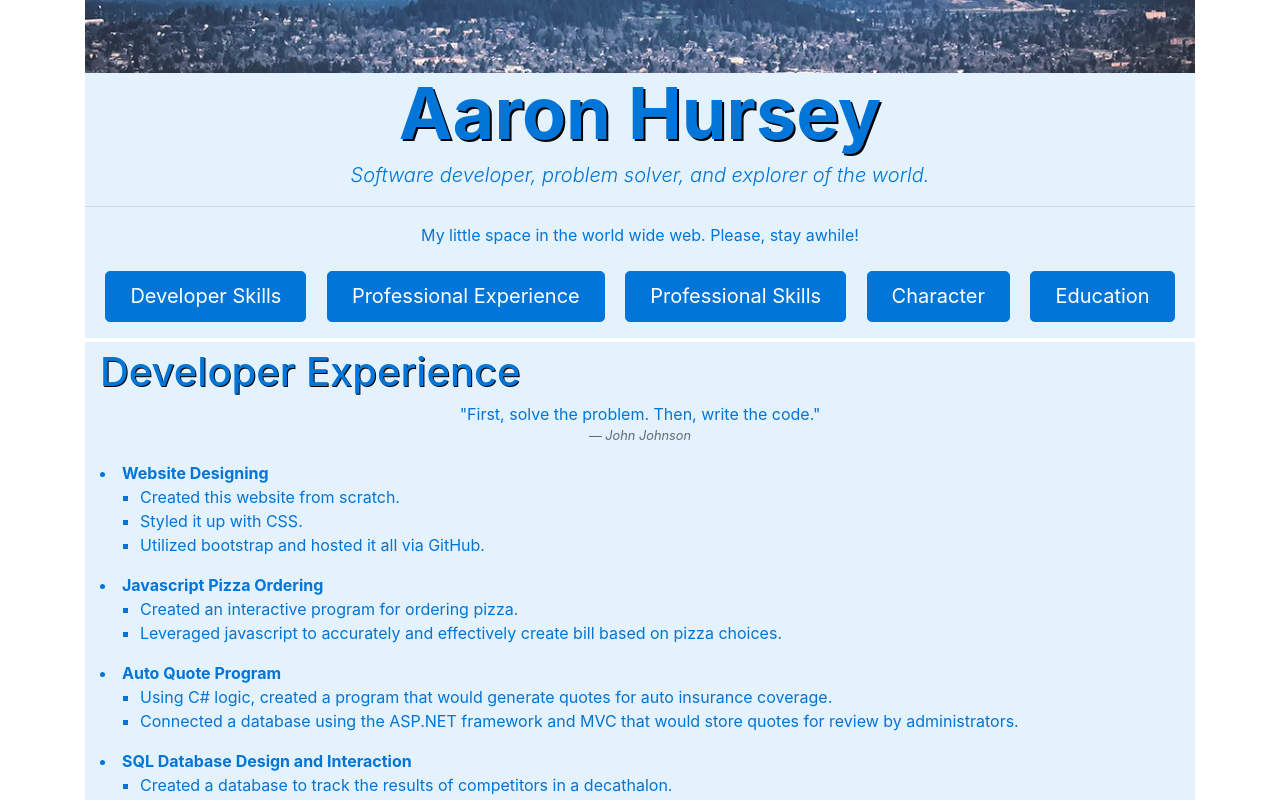
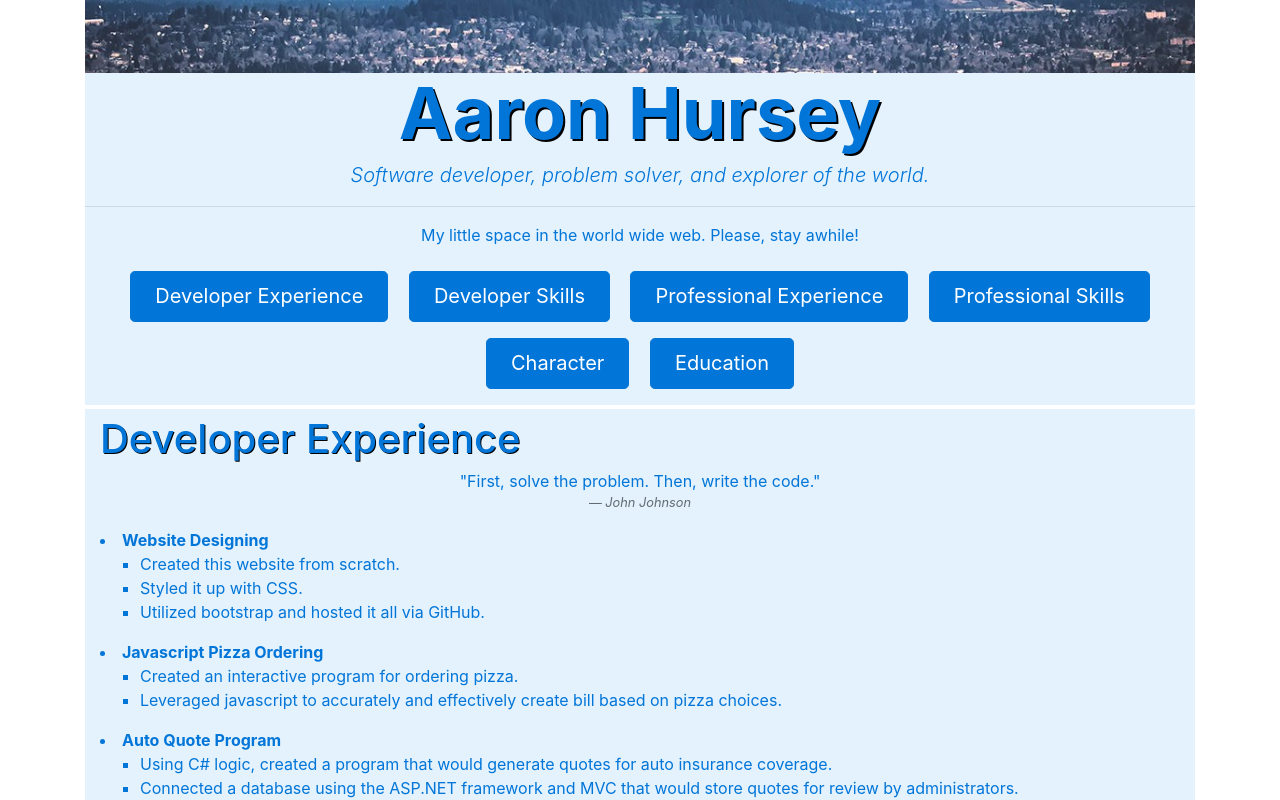
Before and after one commit to ahursey/ahursey.github.io, a plain HTML site: page index.html in a window 1280 px wide. Shown: the part 300-1100 px from the top of the page. Drawn offline with nearby package versions, Linux system fonts and the light colour scheme; a script that the page names is missing.

Commit message:
Added developer experience buttons/anchors

```diff
--- a/index.html
+++ b/index.html
@@ -77,6 +77,11 @@
     <!--/Drop Down NavBar Code-->
 
                       <li class="nav-item">
+                          <a class="nav-link" href="#DevExp" role="button" aria-haspopup="true" aria-expanded="false">
+                              Developer Experience
+                          </a>
+                      </li>
+                      <li class="nav-item">
                           <a class="nav-link" href="#DevSkills" role="button" aria-haspopup="true" aria-expanded="false">
                               Developer Skills
                           </a>
@@ -113,6 +118,7 @@
               <p class="lead font-italic">Software developer, problem solver, and explorer of the world.</p>
               <hr class="mt-2">
               <p>My little space in the world wide web. Please, stay awhile!</p>
+              <a class="btn btn-primary btn-lg m-2" href="#DevExp" role="button">Developer Experience</a>
               <a class="btn btn-primary btn-lg m-2" href="#DevSkills" role="button">Developer Skills</a>
               <a class="btn btn-primary btn-lg m-2" href="#ProExp" role="button">Professional Experience</a>
               <a class="btn btn-primary btn-lg m-2" href="#ProSkills" role="button">Professional Skills</a>
@@ -122,7 +128,7 @@
           <!--/Jumbotron Header-->
 
           <!--Developer Experience Section (Jumbotron)-->
-          <div class="jumbotron jumbotron-fluid text-primary my-1 py-2" style="background-color: #e3f2fd;" id="ProExp">
+          <div class="jumbotron jumbotron-fluid text-primary my-1 py-2" style="background-color: #e3f2fd;" id="DevExp">
               <div class="container">
                   <h1 class="display-5" style="text-shadow:1px 1px black;">Developer Experience</h1>
 
```
Lines whose indentation alone changed are shown as unchanged.
